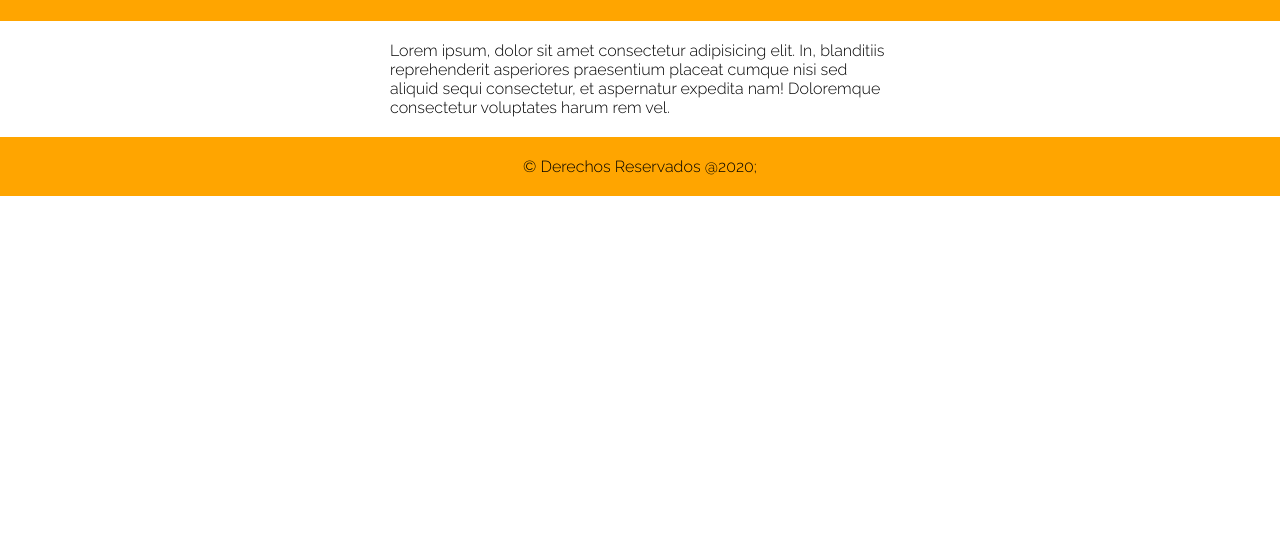
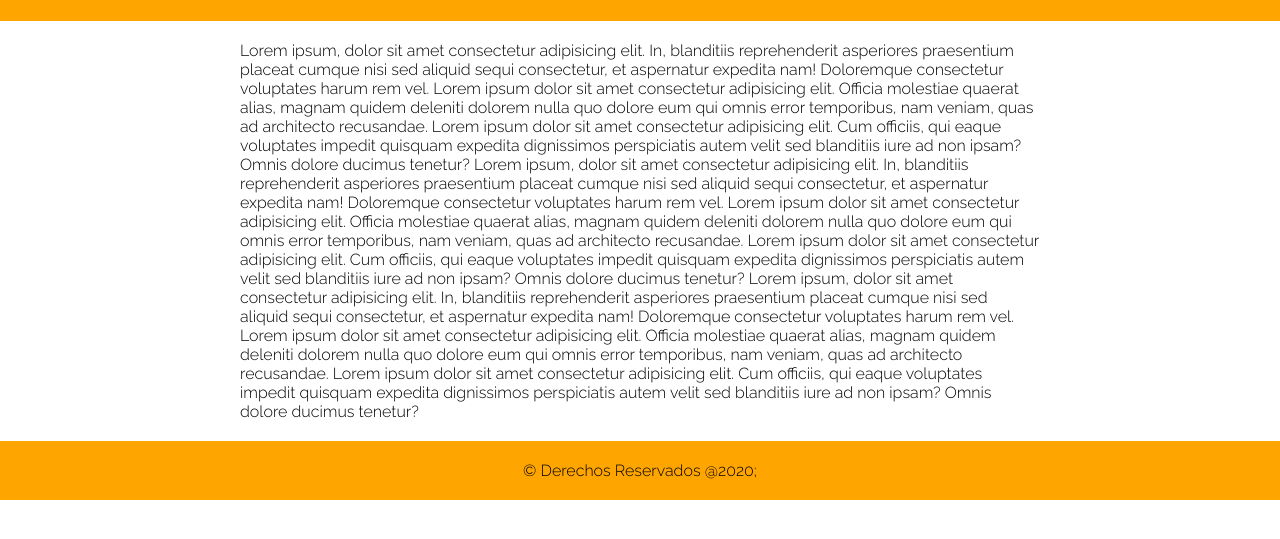
Before and after one commit to fatiilluch/CodoACodo4.0, a plain HTML site: page about.html in a window 1280 px wide. Shown: the part 79-618 px from the top of the page. Drawn offline with Linux system fonts and the light colour scheme.

Commit message:
tp hecho

```diff
--- a/about.html
+++ b/about.html
@@ -21,7 +21,25 @@
             <p id="about">
                 Lorem ipsum, dolor sit amet consectetur adipisicing elit. In, blanditiis reprehenderit
                 asperiores praesentium placeat cumque nisi sed aliquid sequi consectetur, et aspernatur expedita nam!
-                Doloremque consectetur voluptates harum rem vel.
+                Doloremque consectetur voluptates harum rem vel. Lorem ipsum dolor sit amet consectetur adipisicing elit.
+                Officia molestiae quaerat alias, magnam quidem deleniti dolorem nulla quo dolore eum qui omnis error temporibus,
+                nam veniam, quas ad architecto recusandae. Lorem ipsum dolor sit amet consectetur adipisicing elit. Cum officiis,
+                qui eaque voluptates impedit quisquam expedita dignissimos perspiciatis autem velit sed blanditiis iure ad non ipsam?
+                Omnis dolore ducimus tenetur?
+                Lorem ipsum, dolor sit amet consectetur adipisicing elit. In, blanditiis reprehenderit
+                asperiores praesentium placeat cumque nisi sed aliquid sequi consectetur, et aspernatur expedita nam!
+                Doloremque consectetur voluptates harum rem vel. Lorem ipsum dolor sit amet consectetur adipisicing elit.
+                Officia molestiae quaerat alias, magnam quidem deleniti dolorem nulla quo dolore eum qui omnis error temporibus,
+                nam veniam, quas ad architecto recusandae. Lorem ipsum dolor sit amet consectetur adipisicing elit. Cum officiis,
+                qui eaque voluptates impedit quisquam expedita dignissimos perspiciatis autem velit sed blanditiis iure ad non ipsam?
+                Omnis dolore ducimus tenetur?
+                Lorem ipsum, dolor sit amet consectetur adipisicing elit. In, blanditiis reprehenderit
+                asperiores praesentium placeat cumque nisi sed aliquid sequi consectetur, et aspernatur expedita nam!
+                Doloremque consectetur voluptates harum rem vel. Lorem ipsum dolor sit amet consectetur adipisicing elit.
+                Officia molestiae quaerat alias, magnam quidem deleniti dolorem nulla quo dolore eum qui omnis error temporibus,
+                nam veniam, quas ad architecto recusandae. Lorem ipsum dolor sit amet consectetur adipisicing elit. Cum officiis,
+                qui eaque voluptates impedit quisquam expedita dignissimos perspiciatis autem velit sed blanditiis iure ad non ipsam?
+                Omnis dolore ducimus tenetur?
             </p>
         </section>
     </main>
--- a/style.css
+++ b/style.css
@@ -58,6 +58,6 @@ ol {
 }
 
 section #about {
-    width: 500px;
+    width: 800px;
     margin: auto;
 }
```
